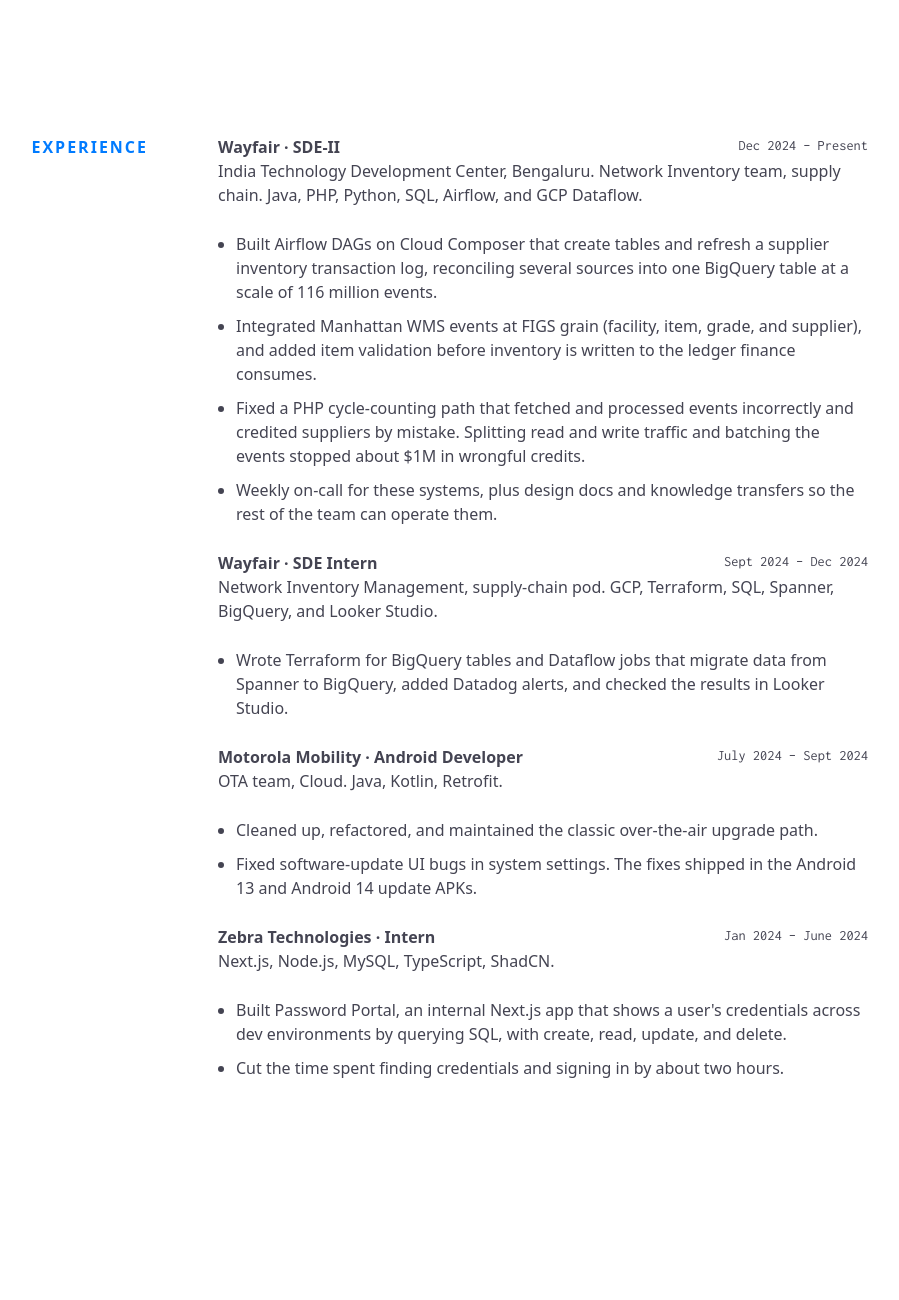
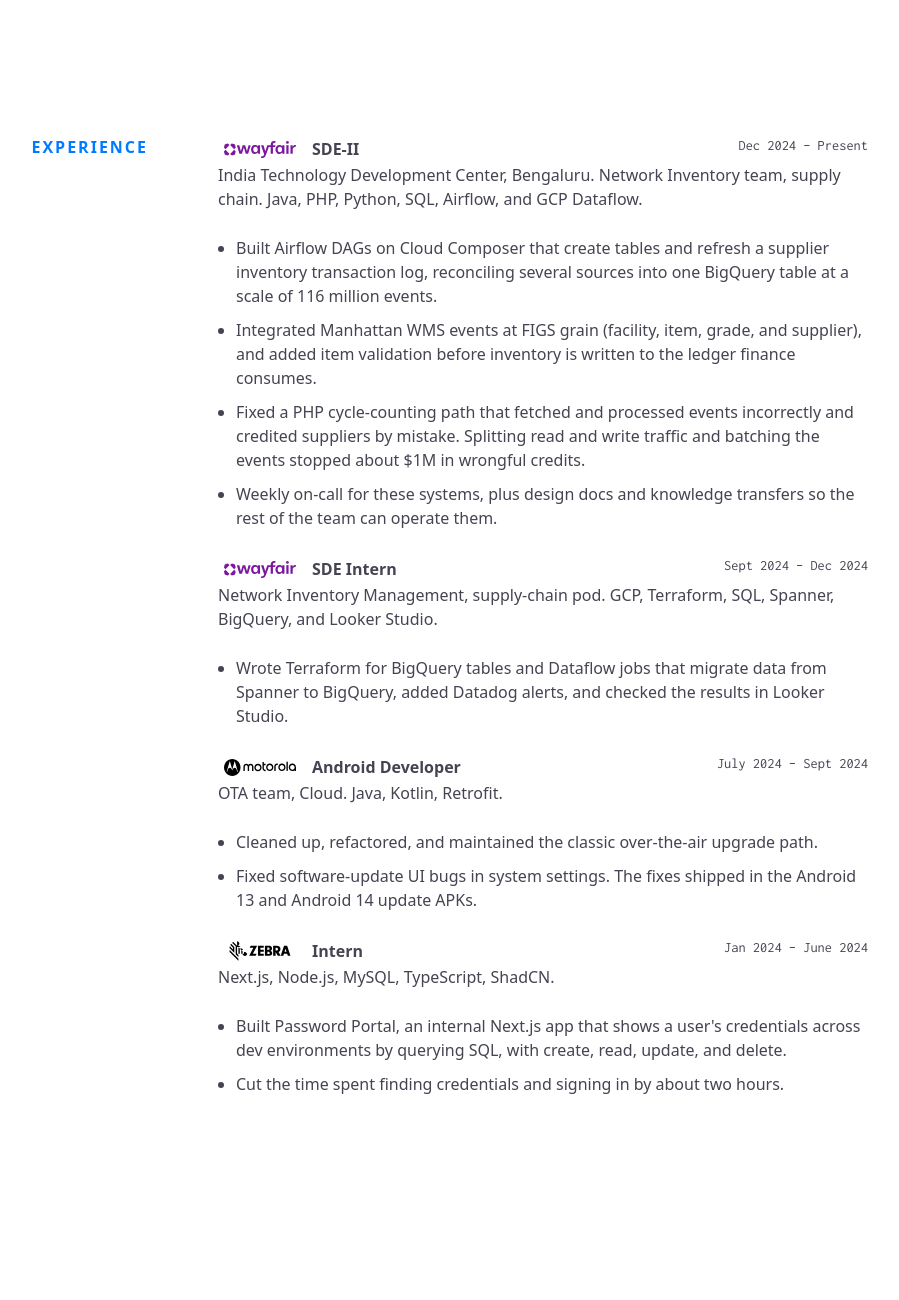
Before and after one commit to bagariaraj23/bagaria-raj.github.io, a plain HTML site: page index.html in a window 1280 px wide. Shown: the part 1960-3260 px from the top of the page, without its empty margins (232-1131 px from the left). Drawn offline with nearby package versions, Linux system fonts and the light colour scheme; no server answers; a web font is replaced by a local one.

Commit message:
Add company logos beside each experience role.
The marks link to Wayfair, Motorola, and Zebra so the role title can stand on its own.

Co-authored-by: Cursor <cursoragent@cursor.com>

```diff
--- a/css/main.css
+++ b/css/main.css
@@ -922,7 +922,35 @@ html.night .intro__stats strong {
 }
 
 .experience .job__company {
+    display: flex;
+    align-items: center;
+    gap: 10px;
     font-weight: 700
+}
+
+.experience .job__logo-link {
+    display: flex;
+    align-items: center;
+    justify-content: center;
+    width: 84px;
+    height: 28px;
+    flex: none;
+    box-sizing: border-box;
+    padding: 4px 6px;
+    background: #fff;
+    border-radius: 4px
+}
+
+.experience .job__logo-link:hover,
+.experience .job__logo-link:focus-visible {
+    box-shadow: 0 0 0 2px #007bff
+}
+
+.experience .job__logo {
+    width: 100%;
+    height: 100%;
+    object-fit: contain;
+    object-position: center
 }
 
 .experience .job__time {
--- a/index.html
+++ b/index.html
@@ -40,7 +40,7 @@
       href="https://fonts.googleapis.com/css?family=Inconsolata:400,700"
       rel="stylesheet"
     />
-    <link rel="stylesheet" href="./css/main.css?v=sections" hreflang="en-us" />
+    <link rel="stylesheet" href="./css/main.css?v=logos2" hreflang="en-us" />
     <link
       rel="stylesheet"
       href="https://cdnjs.cloudflare.com/ajax/libs/font-awesome/6.2.1/css/all.min.css"
@@ -233,7 +233,22 @@
           <div class="jobs">
             <div class="job">
               <div class="time-place">
-                <div class="job__company">Wayfair · SDE-II</div>
+                <div class="job__company">
+                  <a
+                    class="job__logo-link"
+                    href="https://www.wayfair.com"
+                    target="_blank"
+                    rel="noopener noreferrer"
+                    aria-label="Wayfair"
+                  >
+                    <img
+                      class="job__logo"
+                      src="./img/companies/wayfair.svg"
+                      alt=""
+                    />
+                  </a>
+                  <span>SDE-II</span>
+                </div>
                 <div class="job__time">Dec 2024 – Present</div>
               </div>
               <div class="job__position">
@@ -270,7 +285,22 @@
             </div>
             <div class="job">
               <div class="time-place">
-                <div class="job__company">Wayfair · SDE Intern</div>
+                <div class="job__company">
+                  <a
+                    class="job__logo-link"
+                    href="https://www.wayfair.com"
+                    target="_blank"
+                    rel="noopener noreferrer"
+                    aria-label="Wayfair"
+                  >
+                    <img
+                      class="job__logo"
+                      src="./img/companies/wayfair.svg"
+                      alt=""
+                    />
+                  </a>
+                  <span>SDE Intern</span>
+                </div>
                 <div class="job__time">Sept 2024 – Dec 2024</div>
               </div>
               <div class="job__position">
@@ -289,7 +319,22 @@
             </div>
             <div class="job">
               <div class="time-place">
-                <div class="job__company">Motorola Mobility · Android Developer</div>
+                <div class="job__company">
+                  <a
+                    class="job__logo-link"
+                    href="https://www.motorola.com"
+                    target="_blank"
+                    rel="noopener noreferrer"
+                    aria-label="Motorola Mobility"
+                  >
+                    <img
+                      class="job__logo"
+                      src="./img/companies/motorola.svg"
+                      alt=""
+                    />
+                  </a>
+                  <span>Android Developer</span>
+                </div>
                 <div class="job__time">July 2024 – Sept 2024</div>
               </div>
               <div class="job__position">
@@ -308,7 +353,22 @@
             </div>
             <div class="job">
               <div class="time-place">
-                <div class="job__company">Zebra Technologies · Intern</div>
+                <div class="job__company">
+                  <a
+                    class="job__logo-link"
+                    href="https://www.zebra.com"
+                    target="_blank"
+                    rel="noopener noreferrer"
+                    aria-label="Zebra Technologies"
+                  >
+                    <img
+                      class="job__logo"
+                      src="./img/companies/zebra.svg"
+                      alt=""
+                    />
+                  </a>
+                  <span>Intern</span>
+                </div>
                 <div class="job__time">Jan 2024 – June 2024</div>
               </div>
               <div class="job__position">
```
Also changed, not shown: img/companies/motorola.svg (added), img/companies/wayfair.svg (added), img/companies/zebra.svg (added).
